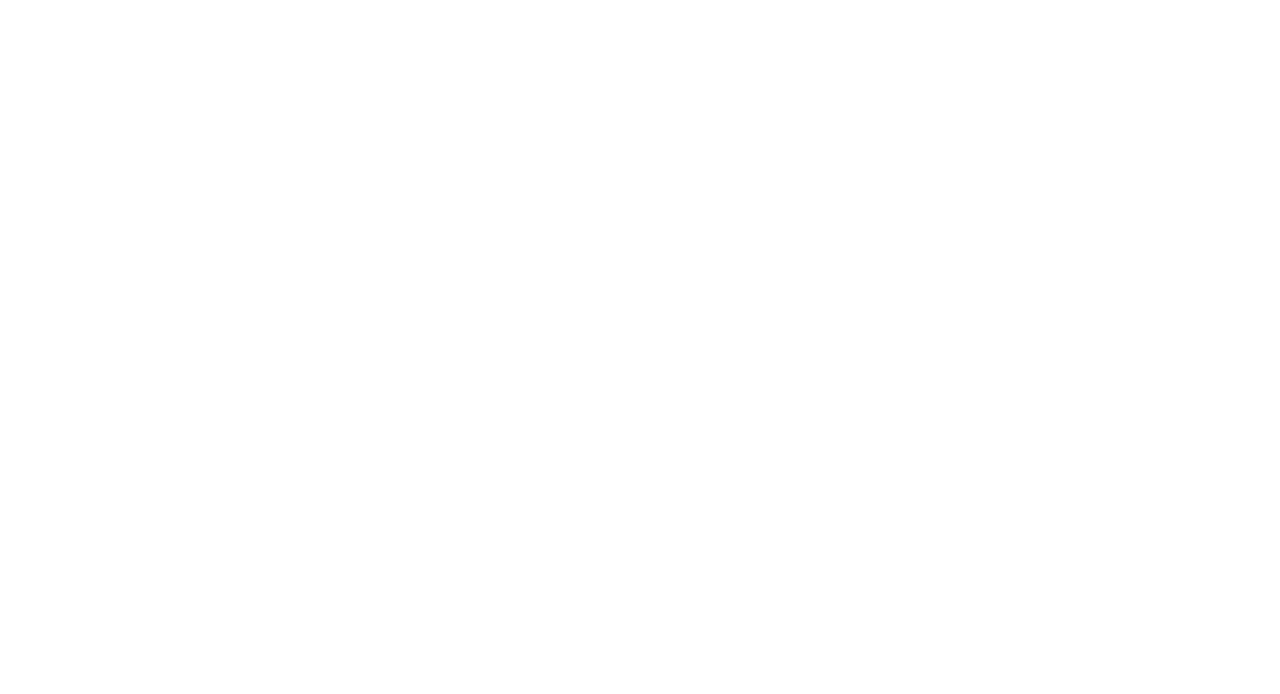
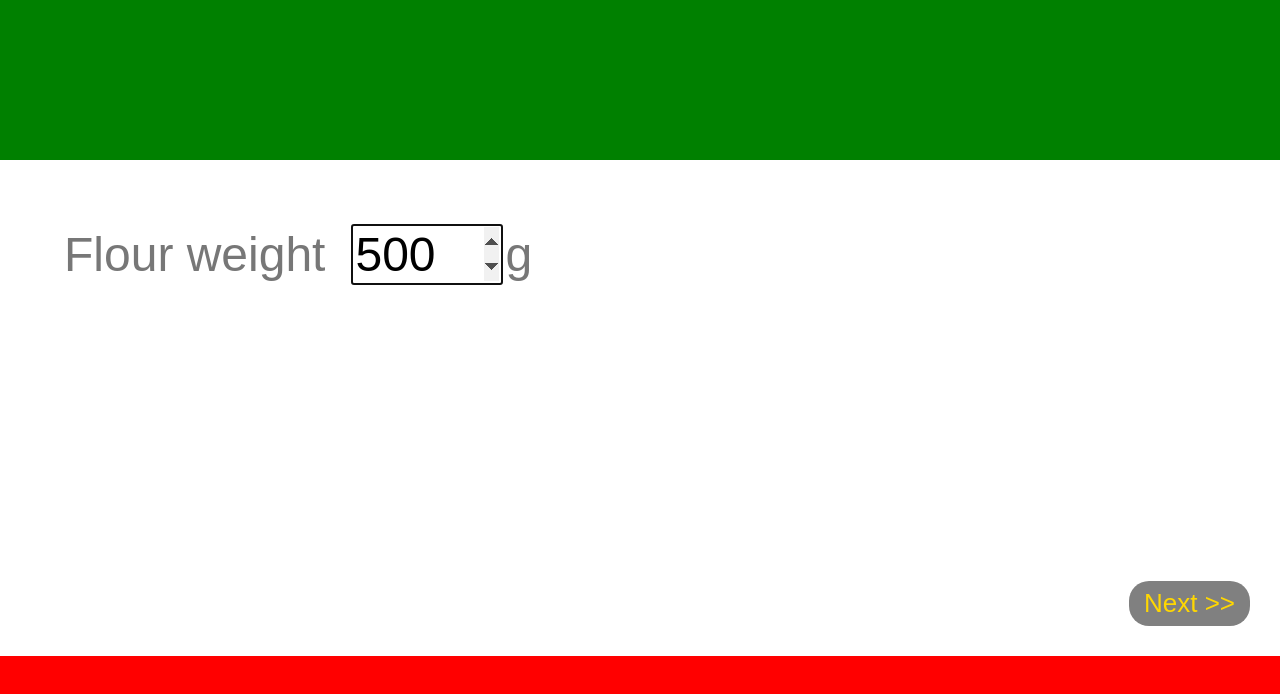
Before and after one commit to sharkand73/pizza_party, a React (Create React App) app: page /flour in a window 1280 px wide. Before the commit this address had no page. Shown: the top 694 px of the page. Built offline with nearby package versions, Linux system fonts and the light colour scheme.

Commit message:
Started adding flou weight option.

```diff
--- a/src/App.css
+++ b/src/App.css
@@ -76,7 +76,7 @@ input {
   width: 6rem;
 }
 
-#dough-input {
+#dough-input, #flour-input {
   width: 9rem;
 }
 
@@ -197,7 +197,7 @@ input {
   }
 
   .col1 {
-    width: 35%;
+    width: 40%;
   }
 
 }
--- a/src/App.js
+++ b/src/App.js
@@ -2,6 +2,7 @@ import React, { useEffect, useState } from 'react';
 
 import { BrowserRouter as Router, Routes, Route } from 'react-router-dom';
 import Home from './components/Home';
+import Flour from './components/Flour';
 import Dough from './components/Dough';
 import Hydration from './components/Hydration';
 import Yeast from './components/Yeast';
@@ -15,17 +16,16 @@ import './App.css';
 function App() {
 
 const [values, setValues] = useState(defaultValues);
-useEffect(()=>{
-  console.log(typeof(values.doughWeight));
-}, [values]);
+const [useFlour, setUseFlour] = useState(true);
 
   return (
     <Router>
       <div className="App">
         <Routes>
-          <Route index element={<Home values={values} setValues={setValues} />}  />
+          <Route index element={<Home values={values} setValues={setValues} useFlour={useFlour} />}  />
+          <Route path='flour' element={<Flour values={values} setValues={setValues} />}  />
           <Route path='dough' element={<Dough values={values} setValues={setValues} />}  />
-          <Route path='hydration' element={<Hydration values={values} setValues={setValues} />}  />
+          <Route path='hydration' element={<Hydration values={values} setValues={setValues} useFlour={useFlour}/>}  />
           <Route path='yeast' element={<Yeast values={values} setValues={setValues} />}  />
           <Route path='salt' element={<Salt values={values} setValues={setValues} />}  />
           <Route path='oil' element={<Oil values={values} setValues={setValues} />}  />
--- /dev/null
+++ b/src/components/Flour.js
@@ -0,0 +1,45 @@
+import React, { useState, useEffect } from 'react';
+import Header from './Header';
+import Footer from "./Footer";
+import Next from './Next';
+import { ranges } from '../supporting-code/Settings';
+
+const Flour = ({ values, setValues} ) => {
+    const next = '/hydration';
+
+    const [flourWeight, setFlourWeight] = useState(values.flourWeight);
+    useEffect(() => {
+        const temp = {...values};
+        temp.flourWeight = flourWeight;
+        setValues(temp);
+    },[flourWeight]);
+
+    return (
+        <div className = 'container'>
+            <Header text = '' />
+            <div className = 'body'>
+                <div className = 'input-div'>
+                    <label className = 'label'>
+                    Flour weight
+                    </label>
+                    <input type='number'
+                    id = 'flour-input'
+                    value = {flourWeight}
+                    onChange = {e => setFlourWeight(e.target.value)}
+                    min = {ranges.flourMin}
+                    max = {ranges.flourMax}
+                    step = {ranges.flourStep}
+                    autoFocus = {true}
+                />
+                <label className='unit'>g</label>
+                    </div>
+                <div className='first-nav'>
+                    <Next link={next} text='Next' />
+                </div>
+            </div>
+            <Footer />
+        </div>
+    )
+}
+
+export default Flour;
--- a/src/components/Home.js
+++ b/src/components/Home.js
@@ -10,7 +10,15 @@ const Home = () => {
         <div className='container'>
             <Header text = {title} />
             <div className='body start'>
-                <StartButton link = 'dough' />
+                <div>
+                    <div>
+                        Use dough weight
+                    </div>
+                    <div>
+                        Use flour weight
+                    </div>
+                </div>
+                <StartButton link = 'flour' />
             </div>
             <Footer />
         </div>
--- a/src/components/Hydration.js
+++ b/src/components/Hydration.js
@@ -5,9 +5,9 @@ import Next from './Next';
 import Back from './Back';
 import { ranges } from '../supporting-code/Settings';
 
-const Hydration = ({ values, setValues }) => {
+const Hydration = ({ values, setValues, useFlour }) => {
     const next = '/yeast';
-    const back = '/dough';
+    const back = useFlour ? '/flour' : '/dough';
 
     const [hydration, setHydration] = useState(values.hydration);
     useEffect(() => {
--- a/src/supporting-code/Settings.js
+++ b/src/supporting-code/Settings.js
@@ -1,6 +1,7 @@
 export const title = 'Pizza Party';
 
 export const defaultValues = {
+    flourWeight: 500,
     doughWeight: 1000,
     hydration: 60,
     yeast: 2.0,
@@ -9,6 +10,9 @@ export const defaultValues = {
 }
 
 export const ranges = {
+    flourmin: 150,
+    flourMax: 6000,
+    flourStep: 5,
     doughMin: 150,
     doughMax: 10000,
     doughStep: 1,
```
